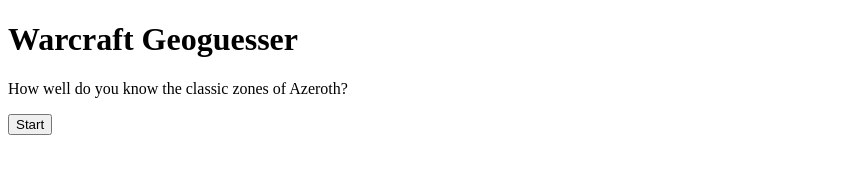
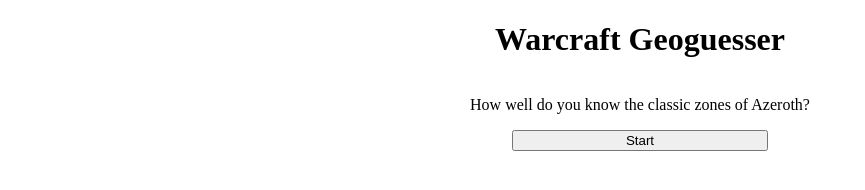
Before and after one commit to Carring10/warcraft-geoguesser, a website with bundled scripts: page client/index.html in a window 1280 px wide. Shown: the whole page, without its empty margins (0-865 px from the left). Built offline with nearby package versions, Linux system fonts and the light colour scheme.

Commit message:
flex box for start screen

```diff
--- a/client/index.html
+++ b/client/index.html
@@ -4,6 +4,7 @@
   <meta charset="UTF-8">
   <meta http-equiv="X-UA-Compatible" content="IE=edge">
   <meta name="viewport" content="width=device-width, initial-scale=1.0">
+  <link rel="stylesheet" href="style.css">
   <title>Document</title>
 </head>
 <body>
--- /dev/null
+++ b/client/style.css
@@ -0,0 +1,22 @@
+html, body {
+  margin: 0;
+  height: 100%;
+}
+
+.start-screen {
+  display: flex;
+  flex-direction: column;
+  align-items: center;
+  text-align: center;
+}
+
+#start-button {
+  width: 20%;
+  cursor: pointer;
+}
+
+#last-session {
+  border: none;
+  background-color: transparent;
+  cursor: pointer;
+}
--- a/client/zones.js
+++ b/client/zones.js
@@ -199,6 +199,6 @@
   {
     name: 'Stranglethorn Vale',
     img: 'placeholder',
-    hint: "This zone is home to many events: Every 3 hours, an all-out PvP event is hosted in the Gurubashi Arena, and every sunday, there is a fishing contest in Booty Bay!"
+    hint: "This zone is home to many events: Every 3 hours, an all-out PvP event is hosted in the Gurubashi Arena, and every Sunday, there is a fishing contest in Booty Bay!"
   },
 ];
```
